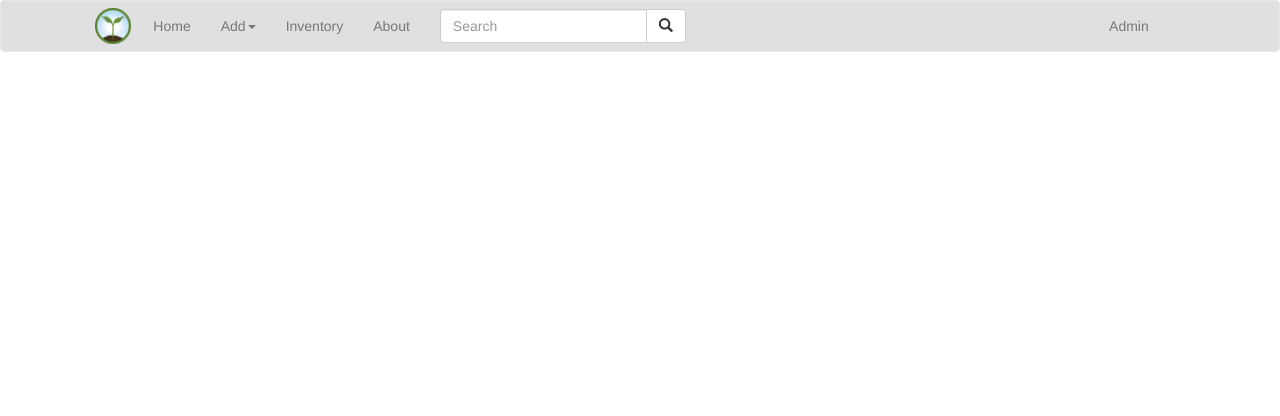
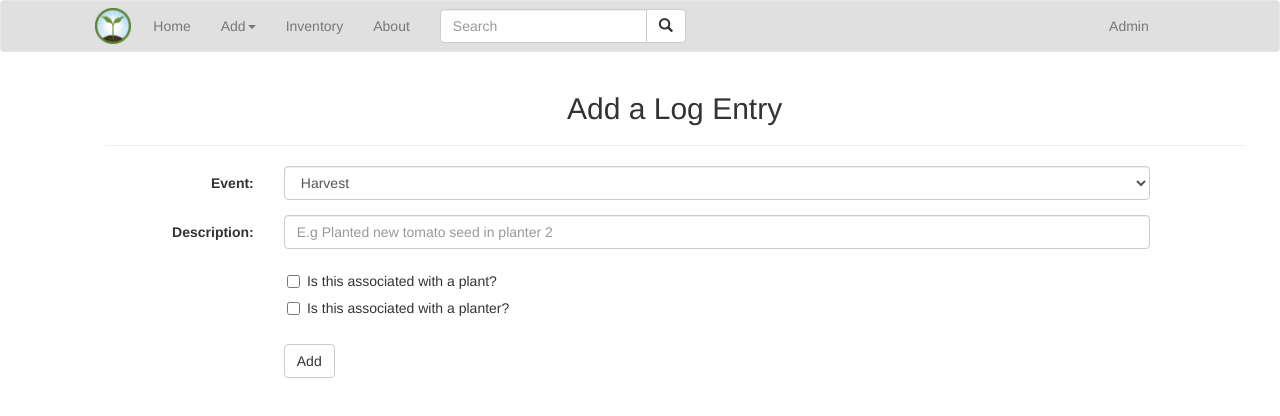
Before and after one commit to tbone255/harvester, an Angular app in the folder harvester_fe/harvesterApp/: page /add-event-log in a window 1280 px wide. Before the commit this address led to /. Shown: the top 416 px of the page. Built offline with nearby package versions, Linux system fonts and the light colour scheme.

Commit message:
add log entry, form, css

```diff
--- a/harvester_fe/harvesterApp/src/app/app.module.ts
+++ b/harvester_fe/harvesterApp/src/app/app.module.ts
@@ -12,10 +12,11 @@ import { AddNutritionComponent } from './components/add-nutrition/add-nutrition.
 import { routes } from './app.router';
 import { AddPlantComponent } from './components/add-plant/add-plant.component';
 import { AddEventComponent } from './components/add-event/add-event.component';
+import { AddEventLogComponent } from './components/add-event-log/add-event-log.component';
 
 @NgModule({
   declarations: [
-    AppComponent, NavbarComponent, HomeComponent, InventoryComponent, AboutComponent, AdminComponent, AddPlantComponent, AddNutritionComponent, AddEventComponent
+    AppComponent, NavbarComponent, HomeComponent, InventoryComponent, AboutComponent, AdminComponent, AddPlantComponent, AddNutritionComponent, AddEventComponent, AddEventLogComponent
   ],
   imports: [
     BrowserModule,
--- a/harvester_fe/harvesterApp/src/app/app.router.ts
+++ b/harvester_fe/harvesterApp/src/app/app.router.ts
@@ -9,6 +9,7 @@ import { AdminComponent } from './components/admin/admin.component';
 import { AddPlantComponent } from './components/add-plant/add-plant.component';
 import { AddNutritionComponent } from './components/add-nutrition/add-nutrition.component';
 import { AddEventComponent } from './components/add-event/add-event.component';
+import { AddEventLogComponent } from './components/add-event-log/add-event-log.component';
 
 export const router: Routes = [
 	{ path: '', redirectTo: 'home', pathMatch: 'full' },
@@ -18,7 +19,8 @@ export const router: Routes = [
 	{ path: 'admin', component: AdminComponent },
 	{ path: 'add-plant', component: AddPlantComponent },
 	{ path: 'add-nutrition', component: AddNutritionComponent },
-	{ path: 'add-event', component: AddEventComponent }
+	{ path: 'add-event', component: AddEventComponent },
+	{ path: 'add-event-log', component: AddEventLogComponent },
 ];
 
 export const routes: ModuleWithProviders = RouterModule.forRoot(router);
--- /dev/null
+++ b/harvester_fe/harvesterApp/src/app/components/add-event-log/add-event-log.component.html
@@ -0,0 +1,36 @@
+<div class="container">
+  <h2>Add a Log Entry</h2>
+  <hr>
+  <form class="form-horizontal" action="/action_page.php">
+    <div class="form-group">
+      <label class="control-label col-sm-2" for="event">Event:</label>
+      <div class="col-sm-10">
+        <select class="form-control" id="event">
+          <option>Harvest</option>
+          <option>Plant</option>
+          <option>Nutrition</option>
+          <option>Planter</option>
+        </select>
+      </div>
+    </div>
+    <div class="form-group">
+      <label class="control-label col-sm-2" for="description">Description:</label>
+      <div class="col-sm-10">
+        <input class="form-control" id="description" placeholder="E.g Planted new tomato seed in planter 2" name="description">
+      </div>
+    </div>
+    <div>
+      <div class="checkbox">
+  	    <label><input type="checkbox" value="">Is this associated with a plant?</label>
+	  </div>
+	  <div class="checkbox">
+  	    <label><input type="checkbox" value="">Is this associated with a planter?</label>
+	  </div>
+    </div>
+    <div class="form-group">
+      <div class="col-sm-offset-2 col-sm-10">
+        <button type="submit" class="btn btn-default">Add</button>
+      </div>
+    </div>
+  </form>
+</div>
--- /dev/null
+++ b/harvester_fe/harvesterApp/src/app/components/add-event-log/add-event-log.component.less
@@ -0,0 +1,35 @@
+// Theme Variables
+@darkPrimaryColor:   #616161;
+@primaryColor:       #E0E0E0;
+@lightPrimaryColor:  #F5F5F5;
+@textPrimaryColor:   #212121;
+@accentColor:        #4CAF50;
+@primaryTextColor:   #212121;;
+@secondaryTextColor: #757575;
+@dividerColor:       #BDBDBD;
+
+.container {
+	margin-left: 7%;
+	margin-right: 7%;
+}
+
+.form-group {
+	margin-right: 7%;
+}
+
+h2 {
+	text-align: center;
+}
+
+.btn-default:hover {
+	background-color: lighten(@accentColor, 15);
+	color: white;
+}
+
+.btn-default {
+	margin-top: 3%;
+}
+
+.checkbox {
+	margin-left: 16%;
+}
--- /dev/null
+++ b/harvester_fe/harvesterApp/src/app/components/add-event-log/add-event-log.component.ts
@@ -0,0 +1,15 @@
+import { Component, OnInit } from '@angular/core';
+
+@Component({
+  selector: 'app-add-event-log',
+  templateUrl: './add-event-log.component.html',
+  styleUrls: ['./add-event-log.component.less']
+})
+export class AddEventLogComponent implements OnInit {
+
+  constructor() { }
+
+  ngOnInit() {
+  }
+
+}
--- a/harvester_fe/harvesterApp/src/app/components/navbar/navbar.component.html
+++ b/harvester_fe/harvesterApp/src/app/components/navbar/navbar.component.html
@@ -19,6 +19,7 @@
             <li><a routerLink="add-plant" routerLinkActive='active'>Plant</a></li>
             <li><a routerLink="add-nutrition" routerLinkActive='active'>Nutrition</a></li>
             <li><a routerLink="add-event" routerLinkActive='active'>Event</a></li>
+            <li><a routerLink="add-event-log" routerLinkActive='active'>Log</a></li>
           </ul>
         </li>
 
```
Also changed, not shown: 1 other file (tests, documents, lock files or other folders).
